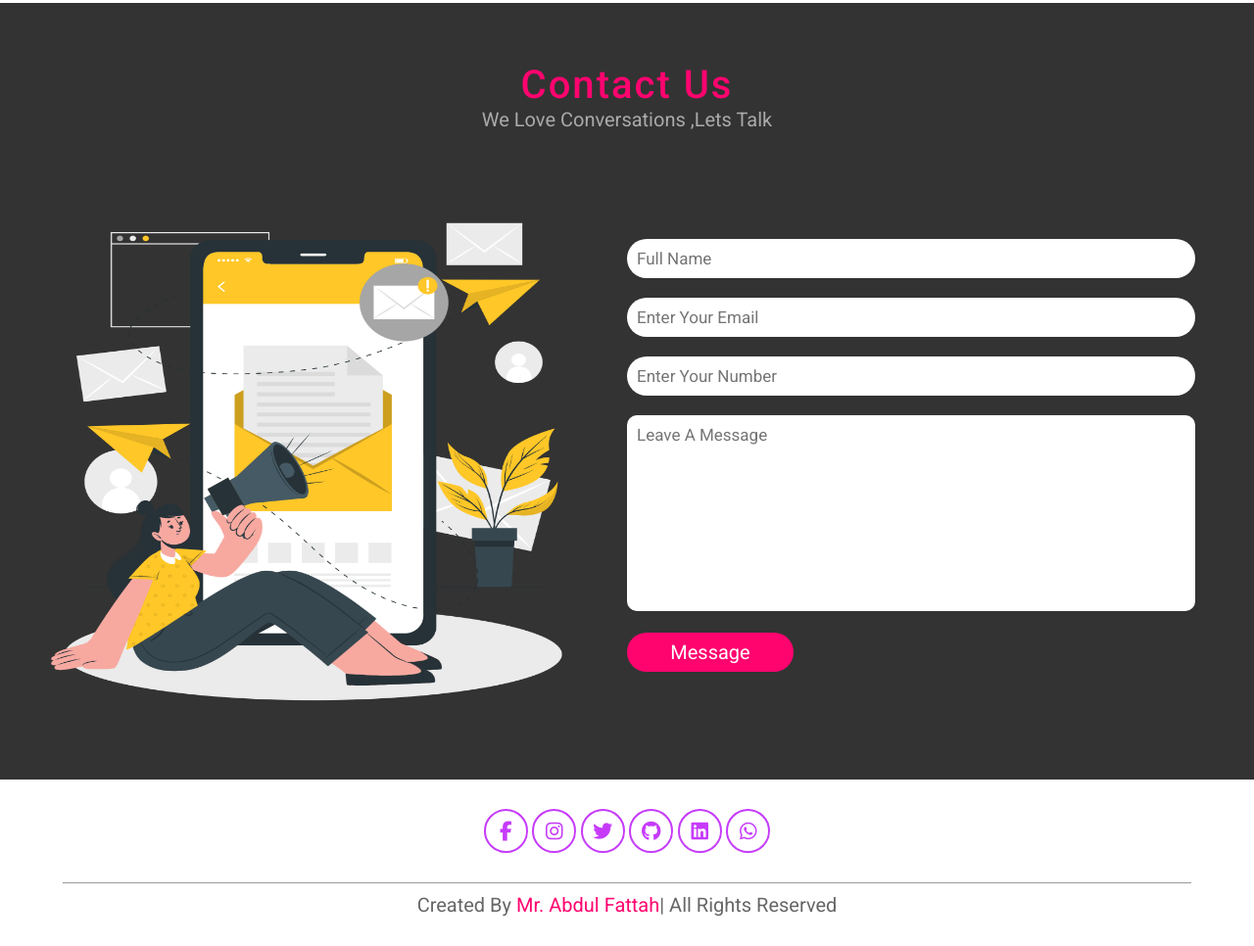
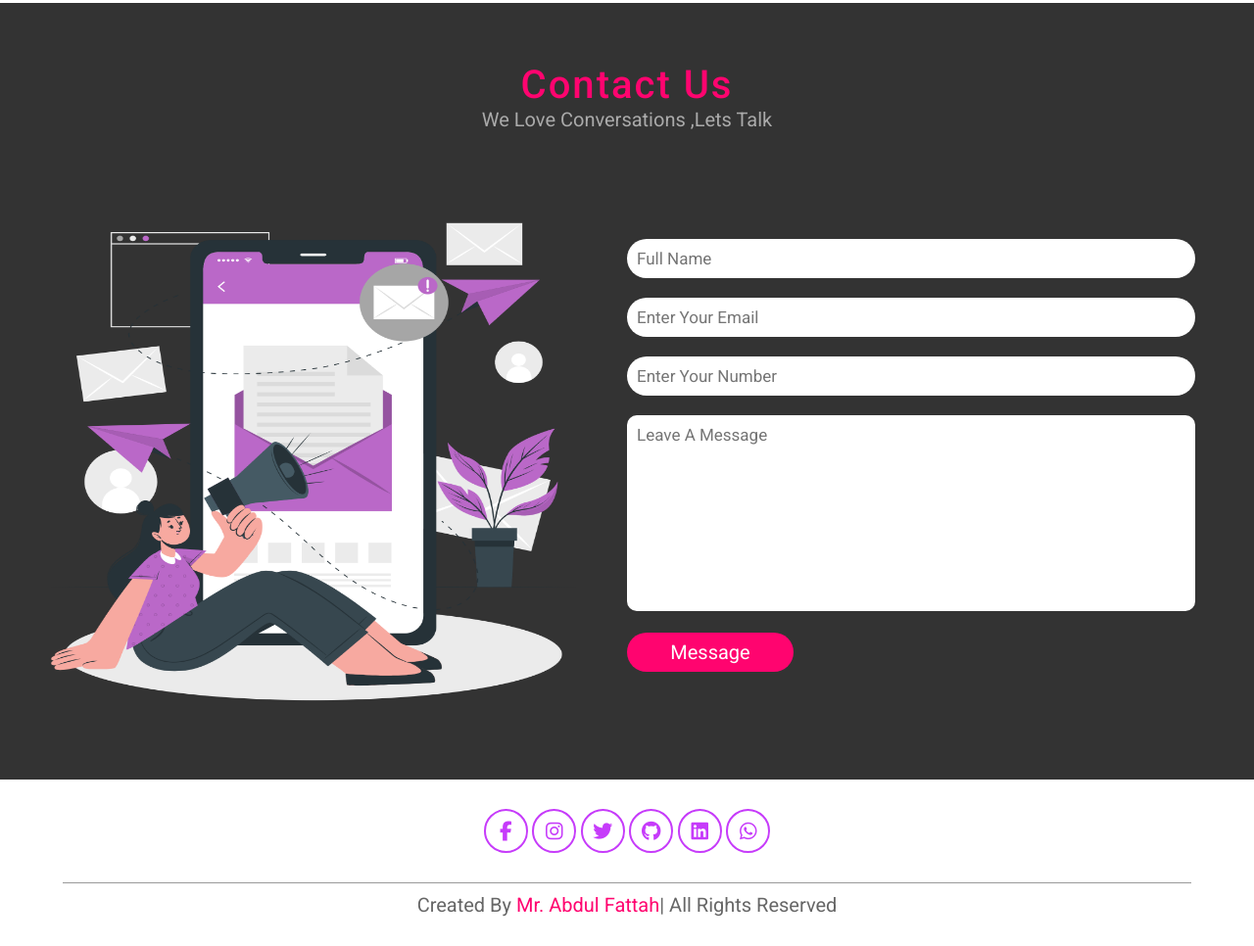
Before and after one commit to rajperfattah/onlineEducation, a plain HTML site: page index.html in a window 1280 px wide. Shown: the part 3968-4934 px from the top of the page at 98% size. Drawn offline with nearby package versions, Linux system fonts and the light colour scheme; a web font is replaced by a local one.

Commit message:
save this comment

```diff
--- a/index.html
+++ b/index.html
@@ -302,7 +302,7 @@
     <div class="row">
 
         <div class="image">
-            <img src="images/Email campaign-cuate.png" alt="">
+            <img src="images/Email campaign-cuate (2).png" alt="">
         </div>
         <div class="form-container">
             <form action="">
```
Also changed, not shown: images/Email campaign-cuate (2).png (added).
